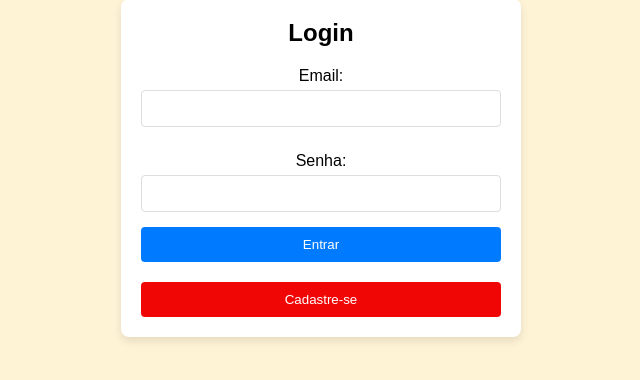
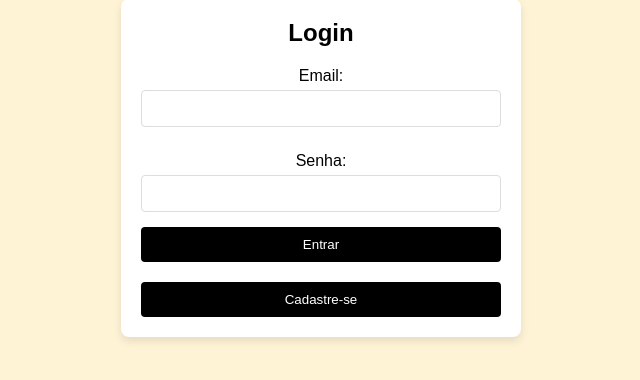
Before and after one commit to BRUNOOBERHUBER/Projeto_AquiPerto, a Flask app: page / in a window 1280 px wide. Shown: the part 232-612 px from the top of the page, without its empty margins (319-959 px from the left). Run offline with Flask 3, Linux system fonts and the light colour scheme; some libraries are stand-ins or nearby versions.

Commit message:
ajustando css

```diff
--- a/static/style.css
+++ b/static/style.css
@@ -63,7 +63,7 @@ input {
 
 button {
     padding: 10px;
-    background-color: #007bff;
+    background-color: #000000;
     color: #fff;
     border: none;
     border-radius: 4px;
@@ -72,14 +72,14 @@ button {
 }
 
 button:hover {
-    background-color: #0056b3;
+    background-color: #3d3e41;
 }
 
 /* Botão de cadastro */
 .register-button {
     width: 100%;
     padding: 10px;
-    background-color: #f10606;
+    background-color: #000000;
     color: #fff;
     border: none;
     border-radius: 4px;
@@ -88,5 +88,5 @@ button:hover {
 }
 
 .register-button:hover {
-    background-color: #ad0808;
+    background-color: #3d3e41
 }
```
